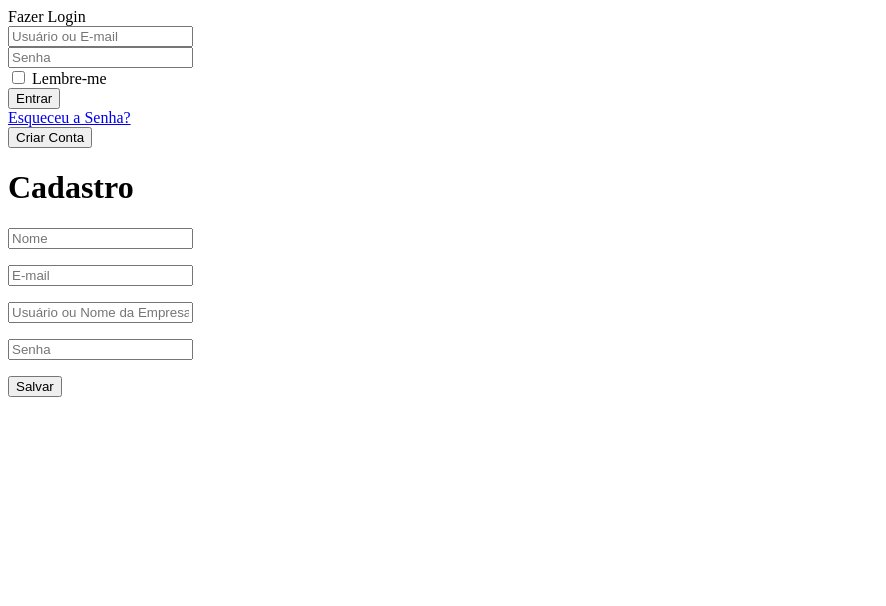
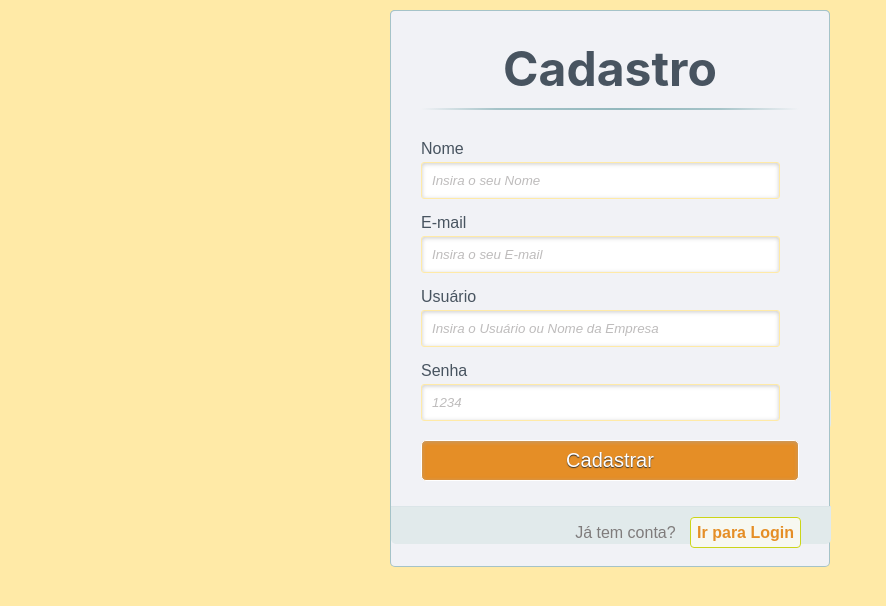
Before and after one commit to dferrantisc/TCC, a website: page public/login.html in a window 1280 px wide. Shown: the whole page, without its empty margins (0-886 px from the left). Drawn offline with Linux system fonts and the light colour scheme.

Commit message:
Tela de Login, design Okaay!

```diff
--- /dev/null
+++ b/public/css/logstyle.css
@@ -0,0 +1,254 @@
+* {
+    padding: 0;
+    margin: 0;
+    box-sizing: border-box;
+}
+
+*,
+*:before,
+*:after {
+    margin: 0;
+    padding: 0;
+    font-family: Arial, sans-serif;
+}
+
+body {
+    margin: 10px;
+    background-color: #ffeaa7;
+}
+
+a {
+    text-decoration: none;
+}
+
+
+/* esconde as ancoras da tela */
+
+a.links {
+    display: none;
+}
+
+
+/* content que contem os formulários */
+
+.content {
+    width: 500px;
+    margin: 0px auto;
+    position: relative;
+}
+
+
+/* formatando o cabeçalho dos formulários */
+
+h1 {
+    font-size: 48px;
+    color: #485460;
+    padding: 10px 0;
+    font-family: -apple-system, BlinkMacSystemFont, "Segoe UI", Roboto, Oxygen, Ubuntu, Cantarell, "Open Sans", "Helvetica Neue", sans-serif;
+    font-weight: bold;
+    text-align: center;
+    padding-bottom: 30px;
+}
+
+h1:after {
+    content: ' ';
+    display: block;
+    width: 100%;
+    height: 2px;
+    margin-top: 10px;
+    background: -webkit-linear-gradient(left, rgba(147, 184, 189, 0) 0%, rgba(147, 184, 189, 0.8) 20%, rgba(147, 184, 189, 1) 53%, rgba(147, 184, 189, 0.8) 79%, rgba(147, 184, 189, 0) 100%);
+    background: linear-gradient(left, rgba(147, 184, 189, 0) 0%, rgba(147, 184, 189, 0.8) 20%, rgba(147, 184, 189, 1) 53%, rgba(147, 184, 189, 0.8) 79%, rgba(147, 184, 189, 0) 100%);
+}
+
+p {
+    margin-bottom: 15px;
+}
+
+p:first-child {
+    margin: 0px;
+}
+
+label {
+    color: #485460;
+    position: relative;
+}
+
+
+/**** advanced input styling ****/
+
+
+/* placeholder */
+
+ ::-webkit-input-placeholder {
+    color: #bebcbc;
+    font-style: italic;
+}
+
+input:-moz-placeholder,
+textarea:-moz-placeholder {
+    color: #bebcbc;
+    font-style: italic;
+}
+
+input {
+    outline: none;
+}
+
+input:not([type="checkbox"]) {
+    width: 95%;
+    margin-top: 4px;
+    padding: 10px;
+    border: 1px solid #ffeaa7;
+    -webkit-border-radius: 3px;
+    border-radius: 3px;
+    -webkit-box-shadow: 0px 1px 4px 0px rgba(168, 168, 168, 0.6) inset;
+    box-shadow: 0px 1px 4px 0px rgba(168, 168, 168, 0.6) inset;
+    -webkit-transition: all 0.2s linear;
+    transition: all 0.2s linear;
+}
+
+
+/*estilo do botão submit */
+
+input[type="submit"] {
+    width: 100%!important;
+    cursor: pointer;
+    background: #e58e26;
+    padding: 8px 5px;
+    color: #fff;
+    font-size: 20px;
+    border: 1px solid #fff;
+    margin-bottom: 10px;
+    text-shadow: 0 1px 1px #333;
+    -webkit-border-radius: 5px;
+    border-radius: 5px;
+    transition: all 0.2s linear;
+}
+
+input[type="submit"]:hover {
+    background: #ffb142;
+}
+
+
+/*Marcando os links para mudar de um formulário para outro */
+
+.link {
+    position: absolute;
+    background: #e1eaeb;
+    color: #7f7c7c;
+    left: 0px;
+    height: 20px;
+    width: 440px;
+    padding: 17px 30px 20px 30px;
+    font-size: 16px;
+    text-align: right;
+    border-top: 1px solid #dbe5e8;
+    -webkit-border-radius: 0 0 5px 5px;
+    border-radius: 0 0 5px 5px;
+}
+
+.link a {
+    font-weight: bold;
+    background: #f7f8f1;
+    padding: 6px;
+    color: #e58e26;
+    margin-left: 10px;
+    border: 1px solid #cbd518;
+    -webkit-border-radius: 4px;
+    border-radius: 4px;
+    -webkit-transition: all 0.4s linear;
+    transition: all 0.4s linear;
+}
+
+.link a:hover {
+    color: #ffb142;
+    background: #f7f7f7;
+    border: 1px solid #dcdde1;
+}
+
+
+/* estilos para para ambos os formulários */
+
+#cadastro,
+#login {
+    position: absolute;
+    top: 0px;
+    width: 88%;
+    padding: 18px 6% 60px 6%;
+    margin: 0 0 35px 0;
+    background: #f1f2f6;
+    border: 1px solid rgba(147, 184, 189, 0.8);
+    -webkit-box-shadow: 5px;
+    border-radius: 5px;
+    -webkit-animation-duration: 0.5s;
+    -webkit-animation-timing-function: ease;
+    -webkit-animation-fill-mode: both;
+    animation-duration: 0.5s;
+    animation-timing-function: ease;
+    animation-fill-mode: both;
+}
+
+#paracadastro:target~.content #cadastro,
+#paralogin:target~.content #login {
+    z-index: 2;
+    -webkit-animation-name: fadeInLeft;
+    animation-name: fadeInLeft;
+    -webkit-animation-delay: .1s;
+    animation-delay: .1s;
+}
+
+#registro:target~.content #login,
+#paralogin:target~.content #cadastro {
+    -webkit-animation-name: fadeOutLeft;
+    animation-name: fadeOutLeft;
+}
+
+
+/*fadeInLeft*/
+
+@-webkit-keyframes fadeInLeft {
+    0% {
+        opacity: 0;
+        -webkit-transform: translateX(-20px);
+    }
+    100% {
+        opacity: 1;
+        -webkit-transform: translateX(0);
+    }
+}
+
+@keyframes fadeInLeft {
+    0% {
+        opacity: 0;
+        transform: translateX(-20px);
+    }
+    100% {
+        opacity: 1;
+        transform: translateX(0);
+    }
+}
+
+
+/*fadeOutLeft*/
+
+@-webkit-keyframes fadeOutLeft {
+    0% {
+        opacity: 1;
+        -webkit-transform: translateX(0);
+    }
+    100% {
+        opacity: 0;
+        -webkit-transform: translateX(-20px);
+    }
+}
+
+@keyframes fadeOutLeft {
+    0% {
+        opacity: 1;
+        transform: translateX(0);
+    }
+    100% {
+        opacity: 0;
+        transform: translateX(-20px);
+    }
+}
--- a/public/css/style.css
+++ b/public/css/style.css
@@ -9,10 +9,8 @@
 
 body {
     width: 100%;
-    background: #F9A03F;
+    background: #f1f2f6;
     overflow-x: hidden;
-    /*
-    #fad390;*/
 }
 
 nav {
@@ -32,7 +30,6 @@ button img {
 
 ul {
     padding: 0;
-    /*margin: 0 0 0 150px;*/
     list-style: none;
 }
 
--- a/public/login.html
+++ b/public/login.html
@@ -6,87 +6,87 @@
     <meta http-equiv="X-UA-Compatible" content="IE=edge" />
     <!--Icon da Pagina-->
     <link rel="icon" type="imagen/png" href="imgs/lighthouse.png" />
+    <!--Estilo da Página-->
+    <link rel="stylesheet" type="text/css" href="css/logstyle.css" />
+
     <title>WebSISCaVi-Login</title>
 </head>
 
 <body>
-    <!--Formulário de Login do Site-->
-    <div id="Login" class="limiter">
-        <div class="container-login100" style="background-image: url('images/bg-01.jpg')">
-            <div class="wrap-login100">
-                <form class="login100-form validate-form">
-                    <span class="login100-form-logo">
-              <i class="zmdi zmdi-landscape"></i>
-            </span>
+    <div class="container">
+        <a class="links" id="paracadastro"></a>
+        <a class="links" id="paralogin"></a>
 
-                    <span class="login100-form-title p-b-34 p-t-27"> Fazer Login </span>
+        <div class="content">
+            <!--Formulário de Login do Site-->
 
-                    <div class="wrap-input100 validate-input" data-validate="Enter username">
-                        <input class="input100" type="text" name="username" placeholder="Usuário ou E-mail" />
-                        <span class="focus-input100" data-placeholder="&#xf207;"></span>
-                    </div>
+            <div id="login">
+                <form method="post" action="">
+                    <h1>Fazer Login</h1>
+                    <p>
+                        <label for="email_login">Usuário ou E-mail</label>
+                        <input id="email_login" name="email_login" required="required" type="text" placeholder=" user ou contato@htmlecsspro.com" />
+                    </p>
 
-                    <div class="wrap-input100 validate-input" data-validate="Enter password">
-                        <input class="input100" type="password" name="pass" placeholder="Senha" />
-                        <span class="focus-input100" data-placeholder="&#xf191;"></span>
-                    </div>
+                    <p>
+                        <label for="senha_login">Senha</label>
+                        <input id="senha_login" name="senha_login" required="required" type="password" placeholder="1234" />
+                    </p>
 
-                    <div class="contact100-form-checkbox">
-                        <input class="input-checkbox100" id="ckb1" type="checkbox" name="remember-me" />
-                        <label class="label-checkbox100" for="ckb1"> Lembre-me </label>
-                    </div>
+                    <p>
+                        <input type="checkbox" name="manterlogado" id="manterlogado" value="" />
+                        <label for="manterlogado">Lembre-me!</label>
+                    </p>
 
-                    <div class="container-login100-form-btn">
-                        <button class="login100-form-btn">Entrar</button>
-                    </div>
+                    <p>
+                        <input type="submit" value="Entrar" />
+                    </p>
 
-                    <div class="text-center p-t-90">
-                        <a class="txt1" href="#"> Esqueceu a Senha? </a>
-                    </div>
+                    <p class="link">
+                        Ainda não tem conta?
+                        <a href="#paracadastro">Cadastre-se</a>
+                    </p>
+                </form>
+            </div>
 
-                    <div class="container-login100-form-btn">
-                        <button class="login100-form-btn">Criar Conta</button>
-                    </div>
+            <!--Formulário de Cadastro de novo Login-->
+
+            <div id="cadastro">
+                <form method="post" action="">
+                    <h1>Cadastro</h1>
+
+                    <p>
+                        <label for="nome_cad">Nome</label>
+                        <input id="nome_cad" name="nome_cad" required="required" type="text" placeholder="Insira o seu Nome" />
+                    </p>
+
+                    <p>
+                        <label for="email_cad">E-mail</label>
+                        <input id="email_cad" name="email_cad" required="required" type="email" placeholder="Insira o seu E-mail" />
+                    </p>
+
+                    <p>
+                        <label for="user_cad">Usuário</label>
+                        <input id="user_cad" name="user_cad" required="required" type="email" placeholder="Insira o Usuário ou Nome da Empresa" />
+                    </p>
+
+                    <p>
+                        <label for="senha_cad">Senha</label>
+                        <input id="senha_cad" name="senha_cad" required="required" type="password" placeholder="1234" />
+                    </p>
+
+                    <p>
+                        <input type="submit" value="Cadastrar" />
+                    </p>
+
+                    <p class="link">
+                        Já tem conta?
+                        <a href="#paralogin"> Ir para Login </a>
+                    </p>
                 </form>
             </div>
         </div>
     </div>
-
-    <div id="dropDownSelect1"></div>
-    <!--Formulário de Cadastro de novo Login-->
-    <div id="CadastroLogin">
-        <form method="POST" action="">
-            <h1>Cadastro</h1>
-            <p>
-                <div class="wrap-input100 validate-input" data-validate="Insira o Nome">
-                    <input id="CadNome" class="input100" type="text" name="CadNome" placeholder="Nome" />
-                    <span class="focus-input100" data-placeholder="&#xf207;"></span>
-                </div>
-
-            </p>
-            <p>
-                <div class="wrap-input100 validate-input" data-validate="Insira o E-mail">
-                    <input id="CadEmail" class="input100" type="text" name="CadEmail" placeholder="E-mail" />
-                    <span class="focus-input100" data-placeholder="&#xf207;"></span>
-                </div>
-            </p>
-            <p>
-                <div class="wrap-input100 validate-input" data-validate="Insira o Usuário">
-                    <input id="CadLogin" class="input100" type="text" name="CadLogin" placeholder="Usuário ou Nome da Empresa" />
-                    <span class="focus-input100" data-placeholder="&#xf207;"></span>
-                </div>
-            </p>
-            <p>
-                <div class="wrap-input100 validate-input" data-validate="Insira a Senha">
-                    <input id="CadSenha" class="input100" type="text" name="CadSenha" placeholder="Senha" />
-                    <span class="focus-input100" data-placeholder="&#xf207;"></span>
-                </div>
-            </p>
-            <p>
-                <button>Salvar</button>
-            </p>
-        </form>
-    </div>
 </body>
 
 </html>
```
